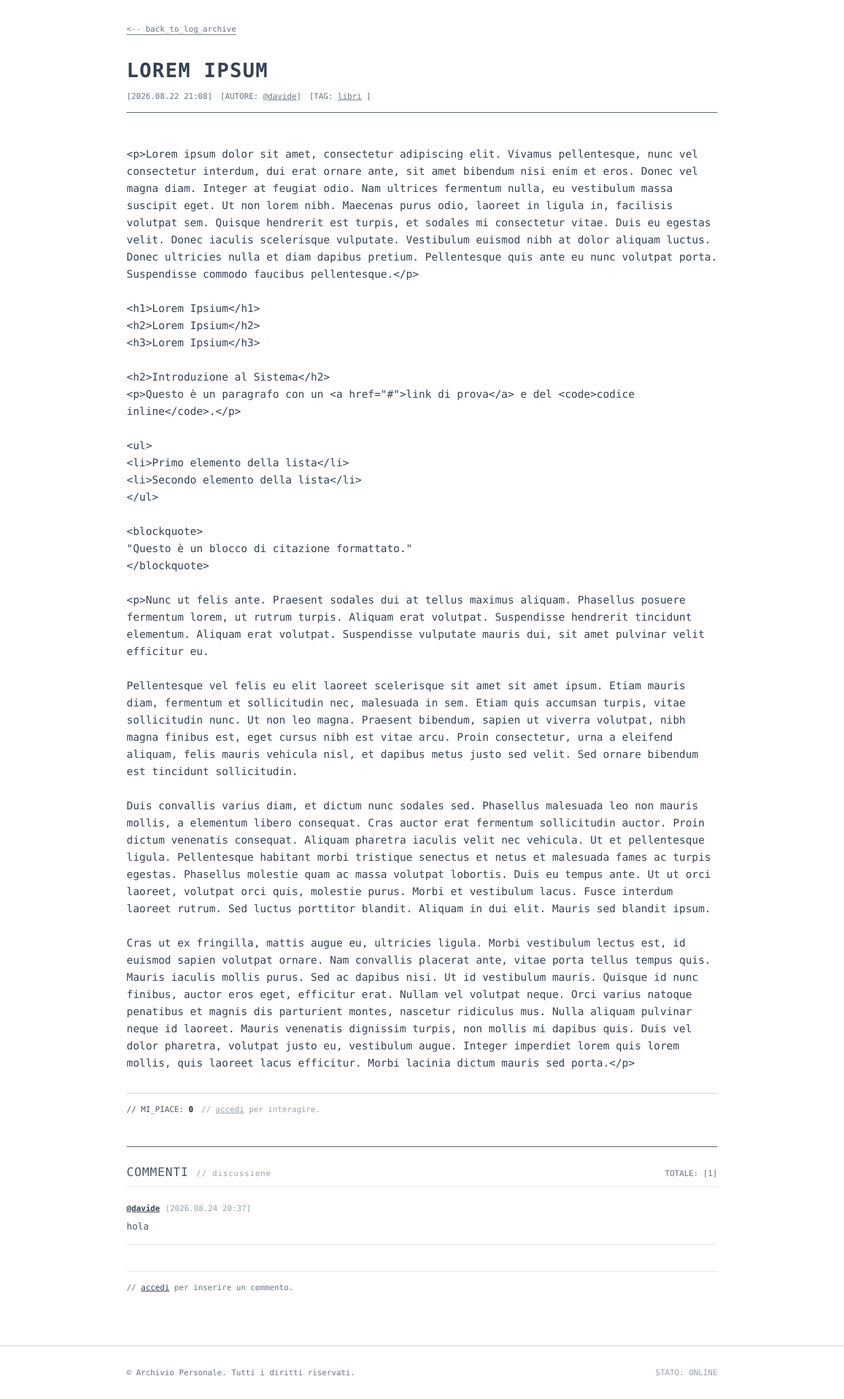
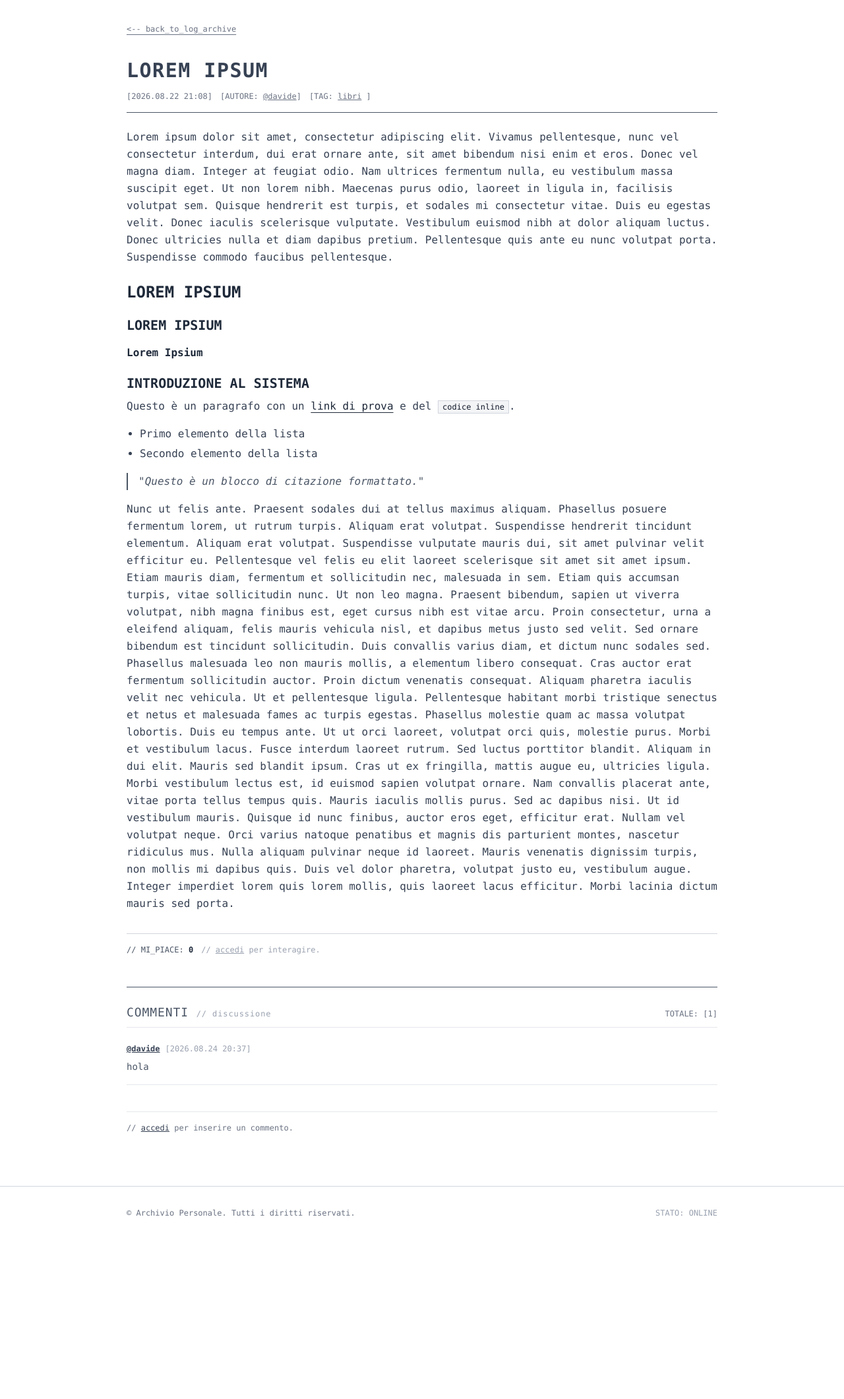
Before and after one commit to davidoskiii/blog, a Django app: page /posts/20/ in a window 1280 px wide. Shown: the part 70-2191 px from the top of the page at 66% size. After the commit the page ends 1914 px from the top, so only its background shows below. Run offline with Django 5.2, Linux system fonts and the light colour scheme; data comes from the database, SQL or seed files in the repository; both versions use the stored data as it was after the commit.

Commit message:
Now posts require html, and so you can add different tags

```diff
--- a/blog_app/templates/blog_app/post.html
+++ b/blog_app/templates/blog_app/post.html
@@ -44,10 +44,22 @@
     </div>
   </header>
 
-  <!-- Post Body Text -->
-  <div class="text-gray-700 leading-relaxed text-sm sm:text-base whitespace-pre-line mb-8 font-mono break-words">
-    {{ post.text }}
-  </div>
+<!-- Post Body Text -->
+<div class="font-mono text-gray-700 leading-relaxed text-sm sm:text-base mb-8 break-words
+            [&_p]:mb-4 [&_p]:leading-relaxed
+            [&_h1]:text-xl [&_h1]:sm:text-2xl [&_h1]:font-bold [&_h1]:text-gray-800 [&_h1]:mt-6 [&_h1]:mb-3 [&_h1]:uppercase
+            [&_h2]:text-lg [&_h2]:sm:text-xl [&_h2]:font-bold [&_h2]:text-gray-800 [&_h2]:mt-5 [&_h2]:mb-2 [&_h2]:uppercase
+            [&_h3]:text-base [&_h3]:font-bold [&_h3]:text-gray-800 [&_h3]:mt-4 [&_h3]:mb-2
+            [&_a]:text-gray-800 [&_a]:underline [&_a]:underline-offset-4 [&_a]:hover:text-black
+            [&_ul]:list-disc [&_ul]:pl-5 [&_ul]:mb-4 [&_ul]:space-y-1
+            [&_ol]:list-decimal [&_ol]:pl-5 [&_ol]:mb-4 [&_ol]:space-y-1
+            [&_li]:text-gray-700
+            [&_blockquote]:border-l-2 [&_blockquote]:border-gray-600 [&_blockquote]:pl-4 [&_blockquote]:italic [&_blockquote]:text-gray-600 [&_blockquote]:my-4
+            [&_code]:bg-gray-100 [&_code]:text-gray-900 [&_code]:px-1.5 [&_code]:py-0.5 [&_code]:border [&_code]:border-gray-300 [&_code]:text-xs
+            [&_pre]:bg-gray-100 [&_pre]:p-4 [&_pre]:border [&_pre]:border-gray-400 [&_pre]:overflow-x-auto [&_pre]:my-4 [&_pre_code]:bg-transparent [&_pre_code]:p-0 [&_pre_code]:border-none
+            [&_hr]:border-gray-400 [&_hr]:my-6">
+  {{ post.text|safe }}
+</div>
 
   <!-- LIKES & ACTIONS BAR -->
   <div class="flex flex-col sm:flex-row sm:items-center justify-between gap-3 pt-4 border-t border-gray-300">
--- a/static/css/output.css
+++ b/static/css/output.css
@@ -17,6 +17,7 @@
     --color-gray-600: oklch(44.6% 0.03 256.802);
     --color-gray-700: oklch(37.3% 0.034 259.733);
     --color-gray-800: oklch(27.8% 0.033 256.848);
+    --color-gray-900: oklch(21% 0.034 264.665);
     --color-black: #000;
     --color-white: #fff;
     --spacing: 0.25rem;
@@ -621,9 +601,6 @@
   }
   .whitespace-nowrap {
     white-space: nowrap;
-  }
-  .whitespace-pre-line {
-    white-space: pre-line;
   }
   .text-black {
     color: var(--color-black);
@@ -842,6 +807,137 @@
       font-size: var(--text-3xl);
       line-height: var(--tw-leading, var(--text-3xl--line-height));
     }
+  }
+  .\[\&_a\]\:text-gray-800 a {
+    color: var(--color-gray-800);
+  }
+  .\[\&_a\]\:underline a {
+    text-decoration-line: underline;
+  }
+  .\[\&_a\]\:underline-offset-4 a {
+    text-underline-offset: 4px;
+  }
+  @media (hover: hover) {
+    .\[\&_a\]\:hover\:text-black a:hover {
+      color: var(--color-black);
+    }
+  }
+  .\[\&_blockquote\]\:my-4 blockquote {
+    margin-block: calc(var(--spacing) * 4);
+  }
+  .\[\&_blockquote\]\:border-l-2 blockquote {
+    border-left-style: var(--tw-border-style);
+    border-left-width: 2px;
+  }
+  .\[\&_blockquote\]\:border-gray-600 blockquote {
+    border-color: var(--color-gray-600);
+  }
+  .\[\&_blockquote\]\:pl-4 blockquote {
+    padding-left: calc(var(--spacing) * 4);
+  }
+  .\[\&_blockquote\]\:text-gray-600 blockquote {
+    color: var(--color-gray-600);
+  }
+  .\[\&_blockquote\]\:italic blockquote {
+    font-style: italic;
+  }
+  .\[\&_code\]\:border code {
+    border-style: var(--tw-border-style);
+    border-width: 1px;
+  }
+  .\[\&_code\]\:border-gray-300 code {
+    border-color: var(--color-gray-300);
+  }
+  .\[\&_code\]\:bg-gray-100 code {
+    background-color: var(--color-gray-100);
+  }
+  .\[\&_code\]\:px-1\.5 code {
+    padding-inline: calc(var(--spacing) * 1.5);
+  }
+  .\[\&_code\]\:py-0\.5 code {
+    padding-block: calc(var(--spacing) * 0.5);
+  }
+  .\[\&_code\]\:text-xs code {
+    font-size: var(--text-xs);
+    line-height: var(--tw-leading, var(--text-xs--line-height));
+  }
+  .\[\&_code\]\:text-gray-900 code {
+    color: var(--color-gray-900);
+  }
+  .\[\&_h1\]\:mt-6 h1 {
+    margin-top: calc(var(--spacing) * 6);
+  }
+  .\[\&_h1\]\:mb-3 h1 {
+    margin-bottom: calc(var(--spacing) * 3);
+  }
+  .\[\&_h1\]\:text-xl h1 {
+    font-size: var(--text-xl);
+    line-height: var(--tw-leading, var(--text-xl--line-height));
+  }
+  .\[\&_h1\]\:font-bold h1 {
+    --tw-font-weight: var(--font-weight-bold);
+    font-weight: var(--font-weight-bold);
+  }
+  .\[\&_h1\]\:text-gray-800 h1 {
+    color: var(--color-gray-800);
+  }
+  .\[\&_h1\]\:uppercase h1 {
+    text-transform: uppercase;
+  }
+  @media (width >= 40rem) {
+    .\[\&_h1\]\:sm\:text-2xl h1 {
+      font-size: var(--text-2xl);
+      line-height: var(--tw-leading, var(--text-2xl--line-height));
+    }
+  }
+  .\[\&_h2\]\:mt-5 h2 {
+    margin-top: calc(var(--spacing) * 5);
+  }
+  .\[\&_h2\]\:mb-2 h2 {
+    margin-bottom: calc(var(--spacing) * 2);
+  }
+  .\[\&_h2\]\:text-lg h2 {
+    font-size: var(--text-lg);
+    line-height: var(--tw-leading, var(--text-lg--line-height));
+  }
+  .\[\&_h2\]\:font-bold h2 {
+    --tw-font-weight: var(--font-weight-bold);
+    font-weight: var(--font-weight-bold);
+  }
+  .\[\&_h2\]\:text-gray-800 h2 {
+    color: var(--color-gray-800);
+  }
+  .\[\&_h2\]\:uppercase h2 {
+    text-transform: uppercase;
+  }
+  @media (width >= 40rem) {
+    .\[\&_h2\]\:sm\:text-xl h2 {
+      font-size: var(--text-xl);
+      line-height: var(--tw-leading, var(--text-xl--line-height));
+    }
+  }
+  .\[\&_h3\]\:mt-4 h3 {
+    margin-top: calc(var(--spacing) * 4);
+  }
+  .\[\&_h3\]\:mb-2 h3 {
+    margin-bottom: calc(var(--spacing) * 2);
+  }
+  .\[\&_h3\]\:text-base h3 {
+    font-size: var(--text-base);
+    line-height: var(--tw-leading, var(--text-base--line-height));
+  }
+  .\[\&_h3\]\:font-bold h3 {
+    --tw-font-weight: var(--font-weight-bold);
+    font-weight: var(--font-weight-bold);
+  }
+  .\[\&_h3\]\:text-gray-800 h3 {
+    color: var(--color-gray-800);
+  }
+  .\[\&_hr\]\:my-6 hr {
+    margin-block: calc(var(--spacing) * 6);
+  }
+  .\[\&_hr\]\:border-gray-400 hr {
+    border-color: var(--color-gray-400);
   }
   .\[\&_input\]\:w-full input {
     width: 100%;
@@ -888,6 +984,59 @@
   }
   .\[\&_label\]\:uppercase label {
     text-transform: uppercase;
+  }
+  .\[\&_li\]\:text-gray-700 li {
+    color: var(--color-gray-700);
+  }
+  .\[\&_ol\]\:mb-4 ol {
+    margin-bottom: calc(var(--spacing) * 4);
+  }
+  .\[\&_ol\]\:list-decimal ol {
+    list-style-type: decimal;
+  }
+  :where(.\[\&_ol\]\:space-y-1 ol > :not(:last-child)) {
+    --tw-space-y-reverse: 0;
+    margin-block-start: calc(var(--spacing) * var(--tw-space-y-reverse));
+    margin-block-end: calc(var(--spacing) * calc(1 - var(--tw-space-y-reverse)));
+  }
+  .\[\&_ol\]\:pl-5 ol {
+    padding-left: calc(var(--spacing) * 5);
+  }
+  .\[\&_p\]\:mb-4 p {
+    margin-bottom: calc(var(--spacing) * 4);
+  }
+  .\[\&_p\]\:leading-relaxed p {
+    --tw-leading: var(--leading-relaxed);
+    line-height: var(--leading-relaxed);
+  }
+  .\[\&_pre\]\:my-4 pre {
+    margin-block: calc(var(--spacing) * 4);
+  }
+  .\[\&_pre\]\:overflow-x-auto pre {
+    overflow-x: auto;
+  }
+  .\[\&_pre\]\:border pre {
+    border-style: var(--tw-border-style);
+    border-width: 1px;
+  }
+  .\[\&_pre\]\:border-gray-400 pre {
+    border-color: var(--color-gray-400);
+  }
+  .\[\&_pre\]\:bg-gray-100 pre {
+    background-color: var(--color-gray-100);
+  }
+  .\[\&_pre\]\:p-4 pre {
+    padding: calc(var(--spacing) * 4);
+  }
+  .\[\&_pre_code\]\:border-none pre code {
+    --tw-border-style: none;
+    border-style: none;
+  }
+  .\[\&_pre_code\]\:bg-transparent pre code {
+    background-color: transparent;
+  }
+  .\[\&_pre_code\]\:p-0 pre code {
+    padding: 0px;
   }
   .\[\&_select\]\:w-full select {
     width: 100%;
@@ -951,6 +1100,20 @@
   .\[\&_textarea\]\:focus\:outline-none textarea:focus {
     --tw-outline-style: none;
     outline-style: none;
+  }
+  .\[\&_ul\]\:mb-4 ul {
+    margin-bottom: calc(var(--spacing) * 4);
+  }
+  .\[\&_ul\]\:list-disc ul {
+    list-style-type: disc;
+  }
+  :where(.\[\&_ul\]\:space-y-1 ul > :not(:last-child)) {
+    --tw-space-y-reverse: 0;
+    margin-block-start: calc(var(--spacing) * var(--tw-space-y-reverse));
+    margin-block-end: calc(var(--spacing) * calc(1 - var(--tw-space-y-reverse)));
+  }
+  .\[\&_ul\]\:pl-5 ul {
+    padding-left: calc(var(--spacing) * 5);
   }
 }
 @property --tw-space-y-reverse {
```
Also changed, not shown: other parts of static/css/output.css (+0 -33 lines), syntax.txt (added, +11 -0 lines), db.sqlite3.
